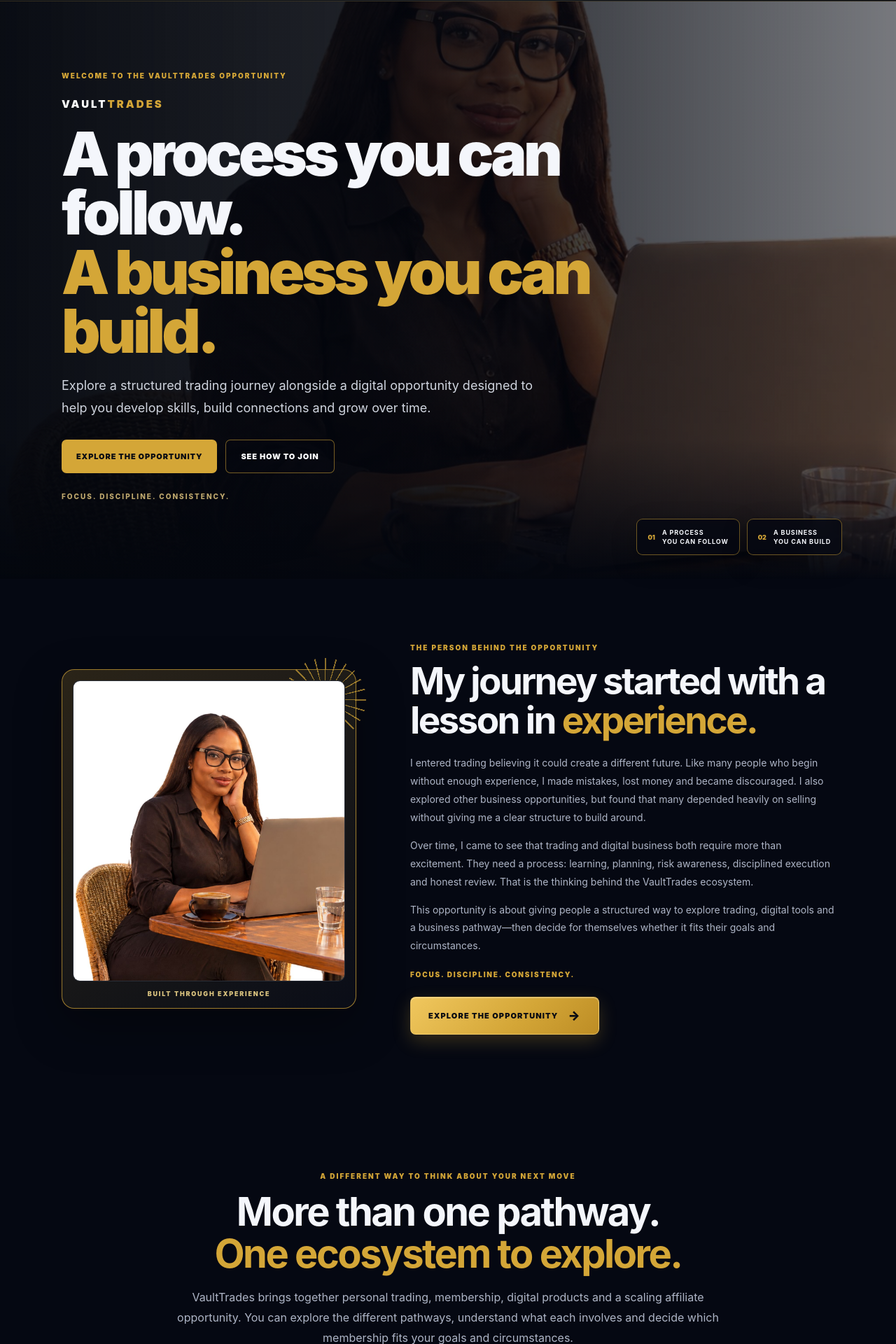
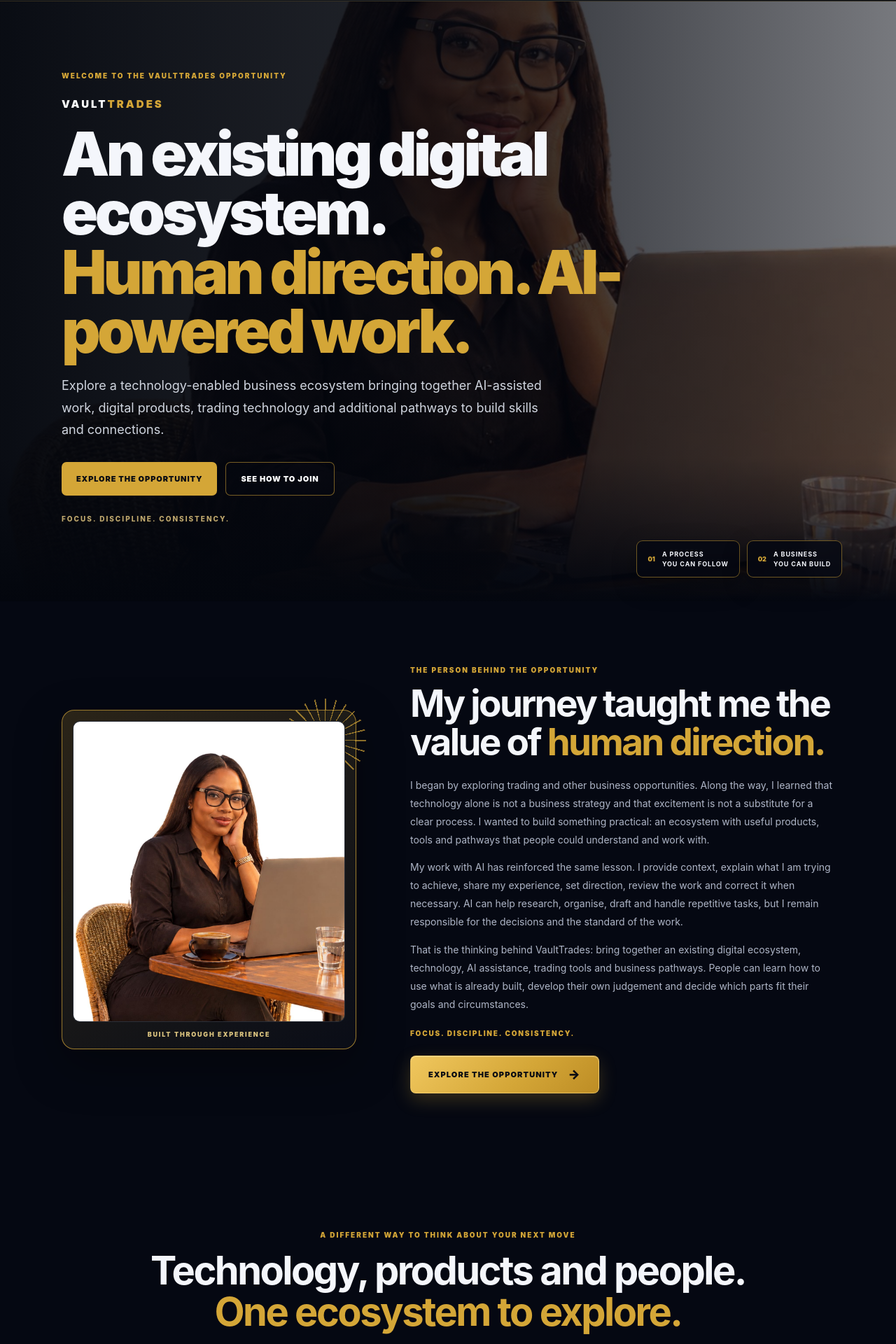
Before and after one commit to iyandatalks/vaulttrades, a Next.js app: page /opportunity in a window 1280 px wide. Shown: the part 91-2011 px from the top of the page at 70% size. Built offline with nearby package versions, Linux system fonts and the light colour scheme; no server answers.

Commit message:
Position opportunity around AI, technology and human strategy

```diff
--- a/app/opportunity/page.tsx
+++ b/app/opportunity/page.tsx
@@ -67,8 +67,8 @@ export default function OpportunityPage() {
         <div className="vto-hero-content">
           <div className="vto-kicker">WELCOME TO THE VAULTTRADES OPPORTUNITY</div>
           <div className="vto-brand">VAULT<span>TRADES</span></div>
-          <h1>A process you can follow.<br /><em>A business you can build.</em></h1>
-          <p className="vto-hero-lead">Explore a structured trading journey alongside a digital opportunity designed to help you develop skills, build connections and grow over time.</p>
+          <h1>An existing digital ecosystem.<br /><em>Human direction. AI-powered work.</em></h1>
+          <p className="vto-hero-lead">Explore a technology-enabled business ecosystem bringing together AI-assisted work, digital products, trading technology and additional pathways to build skills and connections.</p>
           <div className="vto-hero-actions">
             <a className="vto-button vto-button-gold" href="#the-opportunity">EXPLORE THE OPPORTUNITY</a>
             <Link className="vto-button vto-button-outline" href="/plans">SEE HOW TO JOIN</Link>
@@ -97,10 +97,10 @@ export default function OpportunityPage() {
         </div>
         <div className="vto-story-copy">
           <div className="vto-kicker">THE PERSON BEHIND THE OPPORTUNITY</div>
-          <h2>My journey started with a lesson in <span>experience.</span></h2>
-          <p>I entered trading believing it could create a different future. Like many people who begin without enough experience, I made mistakes, lost money and became discouraged. I also explored other business opportunities, but found that many depended heavily on selling without giving me a clear structure to build around.</p>
-          <p>Over time, I came to see that trading and digital business both require more than excitement. They need a process: learning, planning, risk awareness, disciplined execution and honest review. That is the thinking behind the VaultTrades ecosystem.</p>
-          <p>This opportunity is about giving people a structured way to explore trading, digital tools and a business pathway—then decide for themselves whether it fits their goals and circumstances.</p>
+          <h2>My journey taught me the value of <span>human direction.</span></h2>
+          <p>I began by exploring trading and other business opportunities. Along the way, I learned that technology alone is not a business strategy and that excitement is not a substitute for a clear process. I wanted to build something practical: an ecosystem with useful products, tools and pathways that people could understand and work with.</p>
+          <p>My work with AI has reinforced the same lesson. I provide context, explain what I am trying to achieve, share my experience, set direction, review the work and correct it when necessary. AI can help research, organise, draft and handle repetitive tasks, but I remain responsible for the decisions and the standard of the work.</p>
+          <p>That is the thinking behind VaultTrades: bring together an existing digital ecosystem, technology, AI assistance, trading tools and business pathways. People can learn how to use what is already built, develop their own judgement and decide which parts fit their goals and circumstances.</p>
           <div className="vto-story-signoff">FOCUS. DISCIPLINE. CONSISTENCY.</div>
           <Link className="vto-button vto-button-gold vto-story-cta" href="/start">EXPLORE THE OPPORTUNITY <span aria-hidden="true">→</span></Link>
         </div>
@@ -108,8 +108,8 @@ export default function OpportunityPage() {
 
       <section className="vto-intro vto-container" id="the-opportunity">
         <div className="vto-kicker">A DIFFERENT WAY TO THINK ABOUT YOUR NEXT MOVE</div>
-        <h2>More than one pathway.<br /><span>One ecosystem to explore.</span></h2>
-        <p className="vto-lead">VaultTrades brings together personal trading, membership, digital products and a scaling affiliate opportunity. You can explore the different pathways, understand what each involves and decide which membership fits your goals and circumstances.</p>
+        <h2>Technology, products and people.<br /><span>One ecosystem to explore.</span></h2>
+        <p className="vto-lead">VaultTrades brings together AI-supported ways of working, an existing digital product portfolio, trading technology, membership and selected referral partnerships. The opportunity is not about building a product or automation platform from zero; it is about understanding the ecosystem, applying human judgement and choosing how to participate.</p>
         <div className="vto-pillars">
           <article className="vto-pillar"><div className="vto-number">01</div><h3>PERSONAL TRADING</h3><p>Develop a structured approach to the markets, with learning and automation options designed around a defined trading process.</p></article>
           <article className="vto-pillar"><div className="vto-number">02</div><h3>MEMBERSHIP</h3><p>Become part of a wider ecosystem, develop your knowledge and explore the opportunity to build a network over time.</p></article>
```
